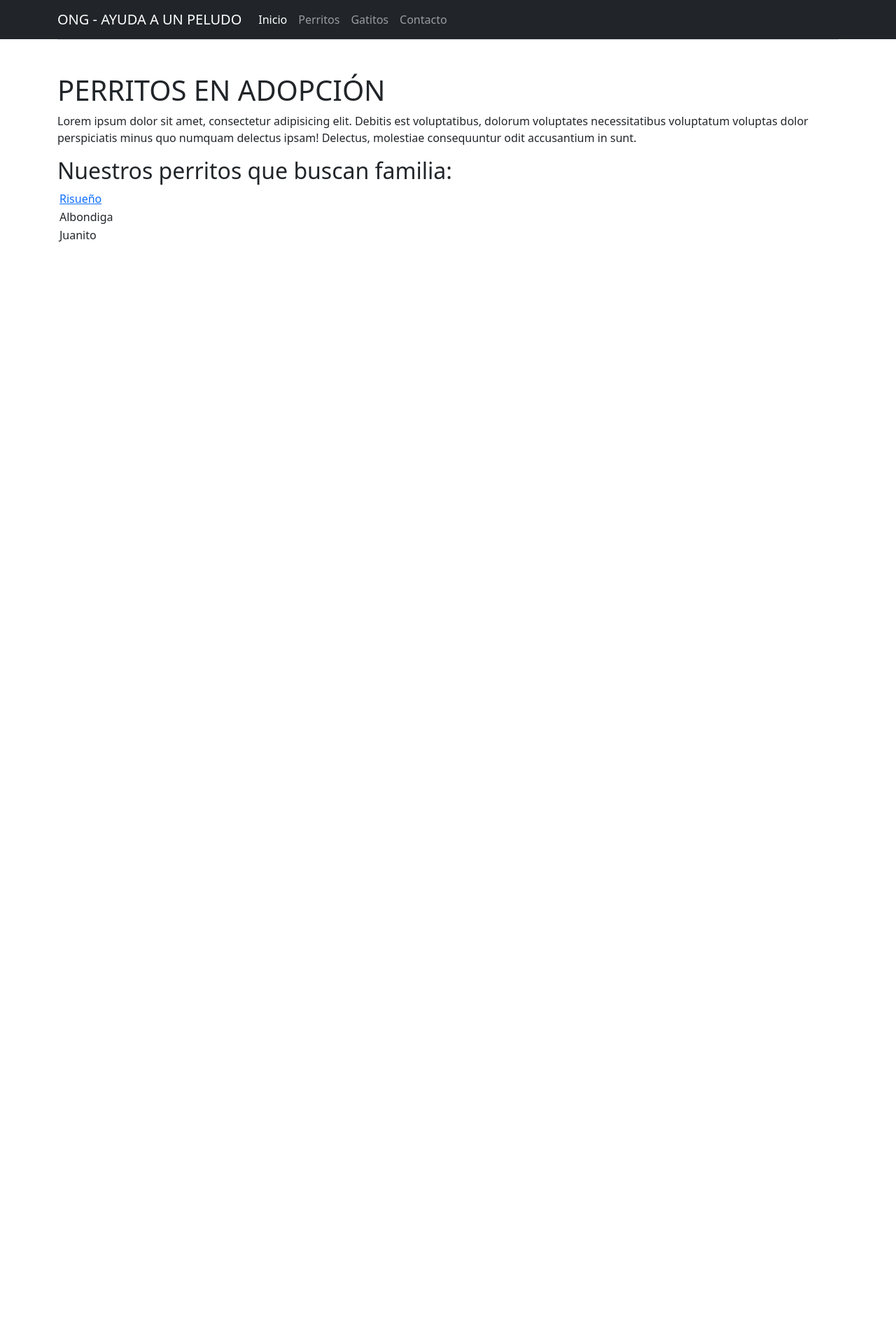
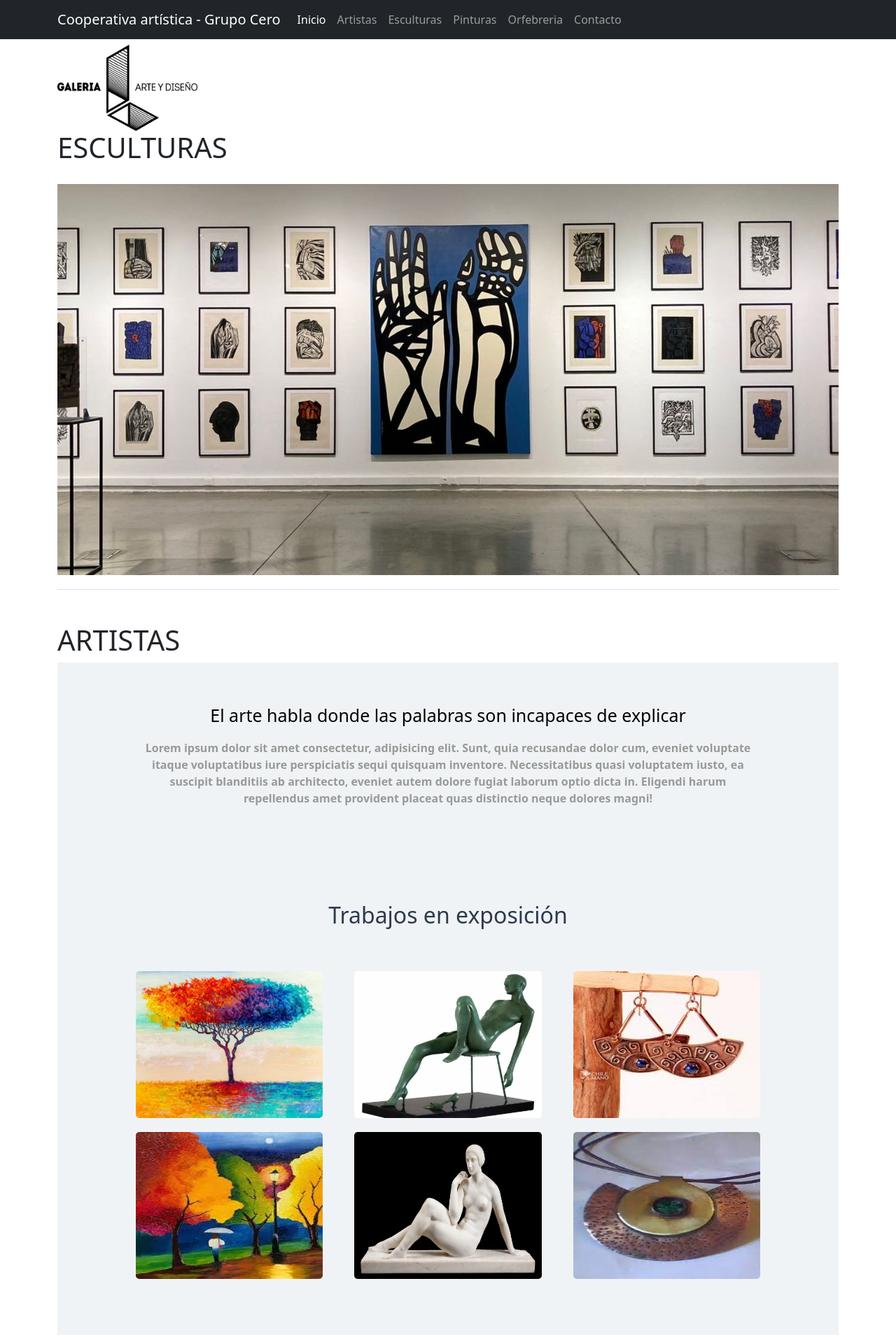
Before and after one commit to Rafaneffuentes/Proyecto1, a plain HTML site: page escultura.html in a window 1280 px wide. Shown: the whole page at 70% size. Before the commit the page ends 800 px from the top, so only its background shows below. Drawn offline with Linux system fonts and the light colour scheme.

Commit message:
se agregaron vistas

```diff
--- a/artistas.html
+++ b/artistas.html
@@ -5,18 +5,22 @@
     <meta http-equiv="X-UA-Compatible" content="IE=edge">
     <meta name="viewport" content="width=device-width, initial-scale=1.0">
     <title>ARTISTAS</title>
+    <link rel="stylesheet" href="css/estilos.css"> -->
  <!-- Archivo CSS Bootstrap 5 -->
  <link href="css/bootstrap.min.css" rel="stylesheet">
 </head>
 <body>
-    <td><a href="/index.html">Inicio ></a></td>
+
+
   <div class="container mb-5">
       <!-- ENCABEZADO -->
+      <P>--------</P>
+     <img src="img/LOGO.png" width="200px" > <h1>ARTISTAS</h1>
       <header class="d-flex flex-wrap py-3 mb-5 border-bottom">
       </header>
       <nav class="navbar navbar-expand-lg navbar-dark bg-dark fixed-top">
         <div class="container">
-            <a class="navbar-brand" href="#">ONG - AYUDA A UN PELUDO</a>
+          <a class="navbar-brand" href="#">Cooperativa artística - Grupo Cero</a>
           <button class="navbar-toggler" type="button" data-bs-toggle="collapse" data-bs-target="#navbarSupportedContent" aria-controls="navbarSupportedContent" aria-expanded="false" aria-label="Toggle navigation">
             <span class="navbar-toggler-icon"></span>
           </button>
@@ -28,13 +32,18 @@
               </li>
 
               <li class="nav-item">
-                  <a class="nav-link" aria-current="page" href="Perros.html">Perritos</a>
+                <a class="nav-link" aria-current="page" href="artistas.html">Artistas</a>
+              </li>
+              <li class="nav-item">
+                <a class="nav-link" aria-current="page" href="escultura.html">Esculturas</a>
               </li>
 
               <li class="nav-item">
-                  <a class="nav-link" aria-current="page" href="Gatos.html">Gatitos</a>
+                <a class="nav-link" aria-current="page" href="pintura.html">Pinturas</a>
               </li>
-
+              <li class="nav-item">
+                <a class="nav-link" aria-current="page" href="orfebreria.html">Orfebreria</a>
+              </li>
               <li class="nav-item">
                 <a class="nav-link" aria-current="page" href="contacto.html">Contacto</a>
               </li>
@@ -45,25 +54,54 @@
       </nav>
 
 
-    <h1>PERRITOS EN ADOPCIÓN</h1>
-    <P>Lorem ipsum dolor sit amet, consectetur adipisicing elit. Debitis est voluptatibus, dolorum voluptates necessitatibus voluptatum voluptas dolor perspiciatis minus quo numquam delectus ipsam! Delectus, molestiae consequuntur odit accusantium in sunt.</P>
-    <H2>Nuestros perritos que buscan familia:</H2>
-    <table>
-    <tr>
-        <td><img src="/img/Perro1.jpg" alt=""width="300px"></td>
-        <td><a href="/Risueño.html">Risueño</a></td>
+<h1>ARTISTAS</h1>
 
-    </tr>
-    <tr>
-        <td><img src="/img/Perro2.jpg" alt=""width="300px"></td>
-        <td>Albondiga</td>
 
-    </tr>
-    <tr>
-        <td><img src="/img/Perro3.jpg" alt=""width="300px"></td>
-        <td>Juanito</td>
 
-    </tr>
-</table>
+<main>
+<section class="quienes">
+   <div class="contenedor">
+       <h3 class="quienes-titulo">El arte habla donde las palabras son incapaces de explicar</h3>
+       <p class="quienes-parrafo">Lorem ipsum dolor sit amet consectetur, adipisicing elit. Sunt, quia recusandae dolor cum, eveniet voluptate itaque
+        voluptatibus iure perspiciatis sequi quisquam inventore. Necessitatibus quasi voluptatem iusto, ea suscipit blanditiis
+        ab architecto, eveniet autem dolore fugiat laborum optio dicta in. Eligendi harum repellendus amet provident placeat quas
+        distinctio neque dolores magni!</p>
+    </div>
+
+
+
+
+</section>
+
+<section class="portafolio">
+    <div class="contenedor">
+        <div class="portafolio-textos">
+            <h2>Trabajos en exposición</h2>
+
+        </div>
+        <section class="galeria">
+            <div class="fotos">
+                <img src="img/pintura1.jpg" alt="">
+            </div>
+             <div class="fotos">
+                <img src="img/escultura2.jpg" alt="">
+            </div>
+            <div class="fotos">
+                <img src="img/orfebreria1.jpg" alt="">
+            </div>
+            <div class="fotos">
+                <img src="img/pintura2.jfif" alt="">
+            </div>
+            <div class="fotos">
+                <img src="img/escultura1.jpg" alt="">
+            </div>
+            <div class="fotos">
+                <img src="img/orfebreria2.jpg" alt="">
+            </div>
+        </section>
+    </div>
+</section>
+</main>
+
 </body>
 </html>
--- a/css/estilos.css
+++ b/css/estilos.css
@@ -11,7 +11,7 @@ body{
 }
 
 .contenedor{
-    width: 90%;
+    width: 80%;
     max-width: 1000px;
     overflow: hidden;
     margin: auto;
@@ -54,7 +54,7 @@ header .contenido-header{
 header .contenido-header .titulo-header{
     font-size: 120px;
     text-align: center;
-    color: #fff;
+    color: #85e213;
     text-align: center;
 }
 
@@ -89,7 +89,10 @@ header .contenido-header .action-header:hover{
     background: #15a4fa;
     color: #fff;
 }
-
+header .contenido-logo  .action-header:hover{
+    background: #18f111;
+    color: #fff;
+}
 main .quienes{
     background: #f0f3f5;
     padding:60px 0;
--- a/escultura.html
+++ b/escultura.html
@@ -4,19 +4,23 @@
     <meta charset="UTF-8">
     <meta http-equiv="X-UA-Compatible" content="IE=edge">
     <meta name="viewport" content="width=device-width, initial-scale=1.0">
-    <title>ESCULTURA</title>
+    <title>ESCULTURAS</title>
+    <link rel="stylesheet" href="css/estilos.css"> -->
  <!-- Archivo CSS Bootstrap 5 -->
  <link href="css/bootstrap.min.css" rel="stylesheet">
 </head>
 <body>
-    <td><a href="/index.html">Inicio ></a></td>
+
+
   <div class="container mb-5">
       <!-- ENCABEZADO -->
+      <P>--------</P>
+ <img src="img/LOGO.png" width="200px" > <h1>ESCULTURAS</h1>
       <header class="d-flex flex-wrap py-3 mb-5 border-bottom">
       </header>
       <nav class="navbar navbar-expand-lg navbar-dark bg-dark fixed-top">
         <div class="container">
-            <a class="navbar-brand" href="#">ONG - AYUDA A UN PELUDO</a>
+          <a class="navbar-brand" href="#">Cooperativa artística - Grupo Cero</a>
           <button class="navbar-toggler" type="button" data-bs-toggle="collapse" data-bs-target="#navbarSupportedContent" aria-controls="navbarSupportedContent" aria-expanded="false" aria-label="Toggle navigation">
             <span class="navbar-toggler-icon"></span>
           </button>
@@ -28,13 +32,18 @@
               </li>
 
               <li class="nav-item">
-                  <a class="nav-link" aria-current="page" href="Perros.html">Perritos</a>
+                <a class="nav-link" aria-current="page" href="artistas.html">Artistas</a>
+              </li>
+              <li class="nav-item">
+                <a class="nav-link" aria-current="page" href="escultura.html">Esculturas</a>
               </li>
 
               <li class="nav-item">
-                  <a class="nav-link" aria-current="page" href="Gatos.html">Gatitos</a>
+                <a class="nav-link" aria-current="page" href="pintura.html">Pinturas</a>
               </li>
-
+              <li class="nav-item">
+                <a class="nav-link" aria-current="page" href="orfebreria.html">Orfebreria</a>
+              </li>
               <li class="nav-item">
                 <a class="nav-link" aria-current="page" href="contacto.html">Contacto</a>
               </li>
@@ -45,25 +54,54 @@
       </nav>
 
 
-    <h1>PERRITOS EN ADOPCIÓN</h1>
-    <P>Lorem ipsum dolor sit amet, consectetur adipisicing elit. Debitis est voluptatibus, dolorum voluptates necessitatibus voluptatum voluptas dolor perspiciatis minus quo numquam delectus ipsam! Delectus, molestiae consequuntur odit accusantium in sunt.</P>
-    <H2>Nuestros perritos que buscan familia:</H2>
-    <table>
-    <tr>
-        <td><img src="/img/Perro1.jpg" alt=""width="300px"></td>
-        <td><a href="/Risueño.html">Risueño</a></td>
+<h1>ARTISTAS</h1>
 
-    </tr>
-    <tr>
-        <td><img src="/img/Perro2.jpg" alt=""width="300px"></td>
-        <td>Albondiga</td>
 
-    </tr>
-    <tr>
-        <td><img src="/img/Perro3.jpg" alt=""width="300px"></td>
-        <td>Juanito</td>
 
-    </tr>
-</table>
+<main>
+<section class="quienes">
+   <div class="contenedor">
+       <h3 class="quienes-titulo">El arte habla donde las palabras son incapaces de explicar</h3>
+       <p class="quienes-parrafo">Lorem ipsum dolor sit amet consectetur, adipisicing elit. Sunt, quia recusandae dolor cum, eveniet voluptate itaque
+        voluptatibus iure perspiciatis sequi quisquam inventore. Necessitatibus quasi voluptatem iusto, ea suscipit blanditiis
+        ab architecto, eveniet autem dolore fugiat laborum optio dicta in. Eligendi harum repellendus amet provident placeat quas
+        distinctio neque dolores magni!</p>
+    </div>
+
+
+
+
+</section>
+
+<section class="portafolio">
+    <div class="contenedor">
+        <div class="portafolio-textos">
+            <h2>Trabajos en exposición</h2>
+
+        </div>
+        <section class="galeria">
+            <div class="fotos">
+                <img src="img/pintura1.jpg" alt="">
+            </div>
+             <div class="fotos">
+                <img src="img/escultura2.jpg" alt="">
+            </div>
+            <div class="fotos">
+                <img src="img/orfebreria1.jpg" alt="">
+            </div>
+            <div class="fotos">
+                <img src="img/pintura2.jfif" alt="">
+            </div>
+            <div class="fotos">
+                <img src="img/escultura1.jpg" alt="">
+            </div>
+            <div class="fotos">
+                <img src="img/orfebreria2.jpg" alt="">
+            </div>
+        </section>
+    </div>
+</section>
+</main>
+
 </body>
 </html>
```
Also changed, not shown: index.html (+6 -2 lines), orfebreria.html (+60 -22 lines), pintura.html (+60 -22 lines), img/LOGO.png (added). Lines whose indentation alone changed are shown as unchanged.
